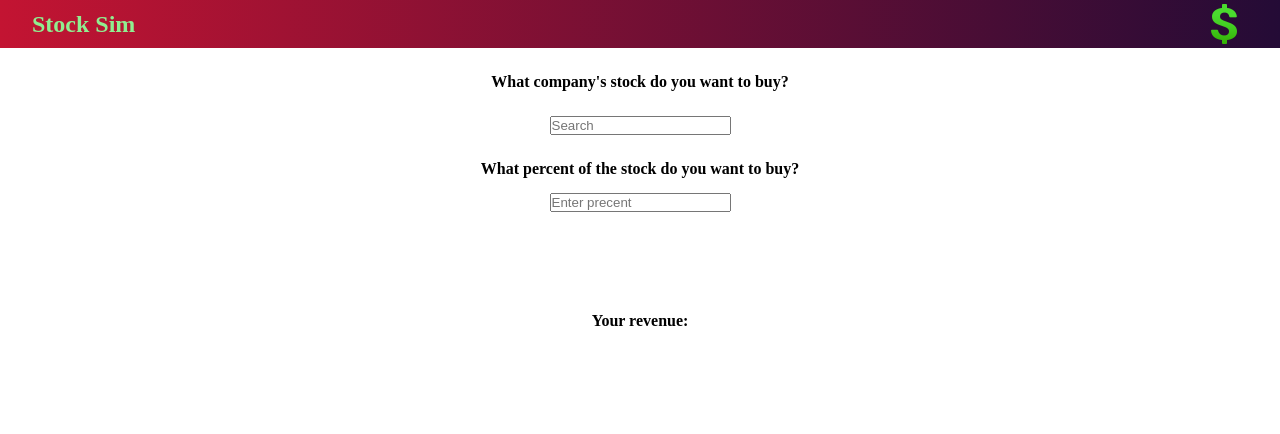
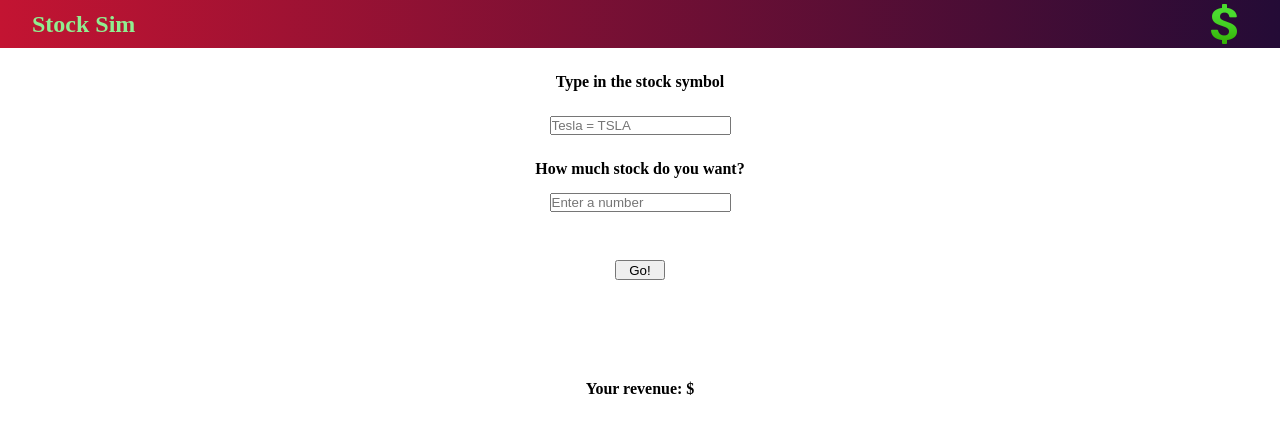
Before and after one commit to Shaheer-Abbasi/Stock-App, a React (Create React App) app: page / in a window 1280 px wide. Shown: the top 434 px of the page. Built offline with nearby package versions, Linux system fonts and the light colour scheme.

Commit message:
add functionality

```diff
--- a/src/App.css
+++ b/src/App.css
@@ -36,6 +36,18 @@
   display: block;
 }
 
+.go--container{
+  display: flex;
+  justify-content: center;
+  align-items: center;
+}
+
+.main--go{
+  margin-top: 3rem;
+  width: 50px;
+  height: 20px;
+}
+
 .how-much{
   padding-top: 25px;
 }
--- a/src/components/Main.js
+++ b/src/components/Main.js
@@ -2,21 +2,70 @@ import React from "react";
 
 export default function Main()
 {
+    const [stockData, setStockData] = React.useState(null)
+
+    const [formData, setFormData] = React.useState({
+        inputValue: "",
+        shares: "",
+        revenue: ""
+    })
+
+    React.useEffect(() => {
+        if(formData.inputValue.trim() !== ""){
+            fetch(`https://finnhub.io/api/v1/quote?symbol=${formData.inputValue}&token=cjqdtapr01ql6aqcbir0cjqdtapr01ql6aqcbirg`)
+                .then(res => res.json())
+                .then(data => setStockData(data))
+        }
+    }, [formData.inputValue])
+
+    function handleInputChange(event)
+    {
+        const {name, value} = event.target
+        setFormData({
+            ...formData,
+            [name]: value
+        })
+    }
+
+    function calculate()
+    {
+        const newRevenue = stockData.c * formData.shares
+        setFormData({
+            ...formData,
+            revenue: newRevenue
+        })
+    }
+
     return (
-        <div>
-            <h4 className="main--text">What company's stock do you want to buy?</h4>
+        <main>
+            <h4 className="main--text">Type in the stock symbol</h4>
+
             <input
                 className="main--search"
                 type="search"
-                placeholder="Search"
+                placeholder="Tesla = TSLA"
+                value={formData.inputValue}
+                onChange={handleInputChange}
+                name="inputValue"
             />
-            <h4 className="how-much">What percent of the stock do you want to buy?</h4>
+
+            <h4 className="how-much">How much stock do you want?</h4>
+
             <input
                 className="main--select"
                 type="textbox"
-                placeholder="Enter precent"
+                placeholder="Enter a number"
+                value={formData.shares}
+                onChange={handleInputChange}
+                name="shares"
             />
-            <h4 className="main--revenue">Your revenue:</h4>
-        </div>
+
+             <div className="go--container">
+                <button className="main--go" onClick={calculate}>Go!</button>
+            </div>
+
+            <h4 className="main--revenue">Your revenue: ${formData.revenue}</h4>
+
+        </main>
     )
 }
```
